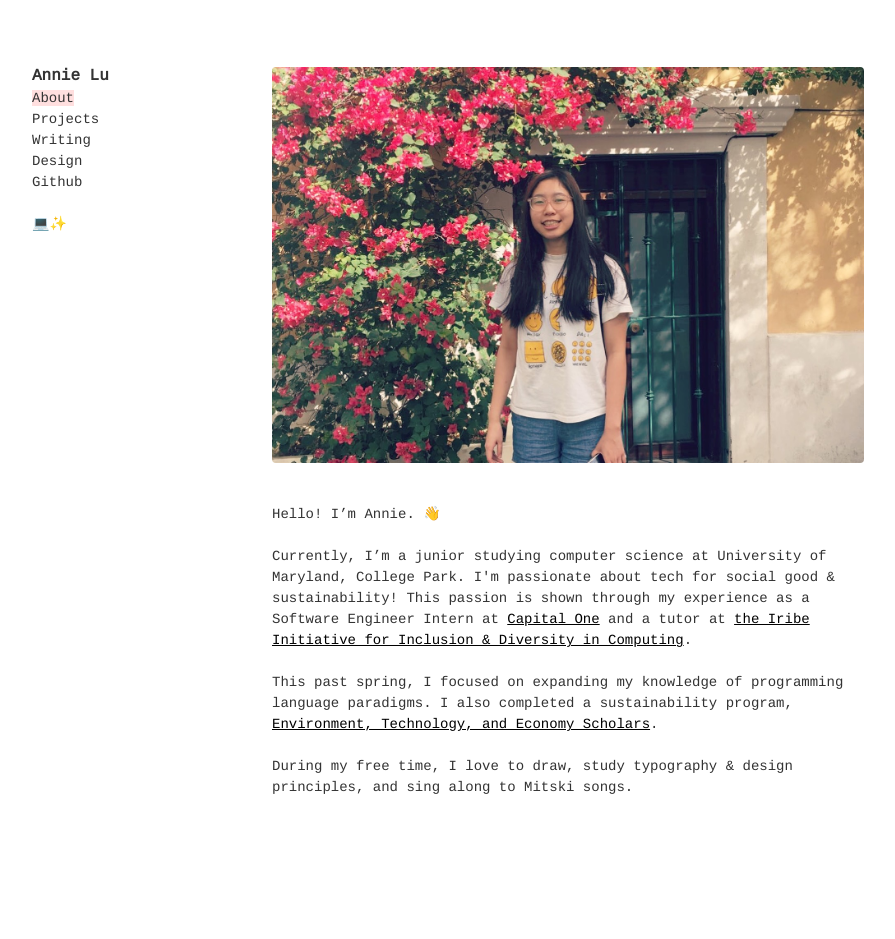
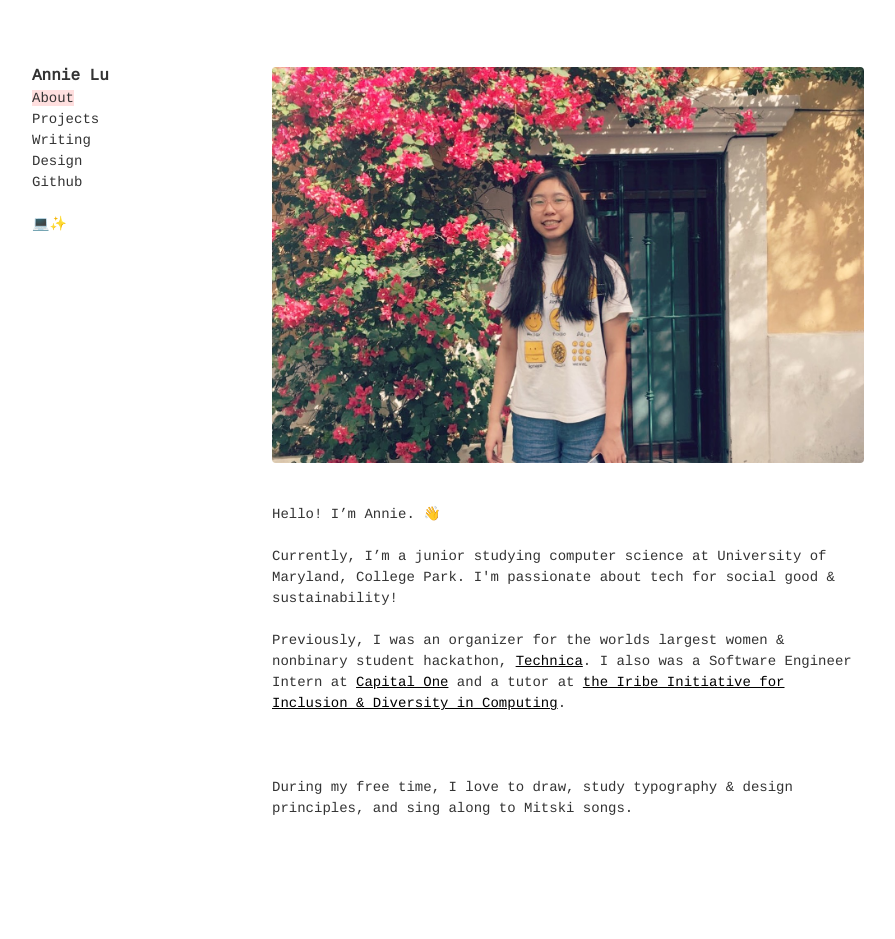
Before and after one commit to annie-lu/annie-lu.github.io, a Jekyll site: the page built from index.html, in a window 1280 px wide. Shown: the whole page, without its empty margins (96-991 px from the left). Built offline with Jekyll 4.4.1, drawn with Linux system fonts in a browser that asks for light colours; before the commit the page ends 900 px from its top, so only the background shows below that.

Commit message:
Update index.html

```diff
--- a/index.html
+++ b/index.html
@@ -11,11 +11,15 @@
    Hello! I’m Annie. 👋<br/> <br/>
 
 
-Currently, I’m a junior studying computer science at University of Maryland, College Park. I'm passionate about tech for social good & sustainability! This passion is shown through my experience as a Software Engineer Intern at <a href="https://medium.com/capital-one-tech/capital-one-unveils-new-technology-incubator-at-the-university-of-maryland-to-foster-ai-and-machine-72daa86aad2b" class="link underline black bg-animate hover-bg-washed-red">Capital One</a> and a tutor at <a href="https://mcwic.cs.umd.edu/inclusion" class="link underline black bg-animate hover-bg-washed-red">the Iribe Initiative for Inclusion & Diversity in Computing</a>.
+Currently, I’m a junior studying computer science at University of Maryland, College Park. I'm passionate about tech for social good & sustainability!
+    <br/> <br/>
+      Previously, I was an organizer for the worlds largest women & nonbinary student hackathon, <a href="https://gotechnica.org" class="link underline black bg-animate hover-bg-washed-red">Technica</a>.
+      I also was a Software Engineer Intern at <a href="https://medium.com/capital-one-tech/capital-one-unveils-new-technology-incubator-at-the-university-of-maryland-to-foster-ai-and-machine-72daa86aad2b" class="link underline black bg-animate hover-bg-washed-red">Capital One</a> and a tutor at <a href="https://mcwic.cs.umd.edu/inclusion" class="link underline black bg-animate hover-bg-washed-red">the Iribe Initiative for Inclusion & Diversity in Computing</a>.
 <br/> <br/>
-This past spring, I focused on expanding my knowledge of programming language paradigms. I also completed a sustainability program, <a href="http://etescholars.weebly.com" class="link black bg-animate underline hover-bg-washed-red">Environment, Technology, and Economy Scholars</a>.
+
 <br/> <br/>
 During my free time, I love to draw, study typography & design principles, and sing along to Mitski songs.
+      <br/> <br/>
 </p>
  </article>
 </div>
```
